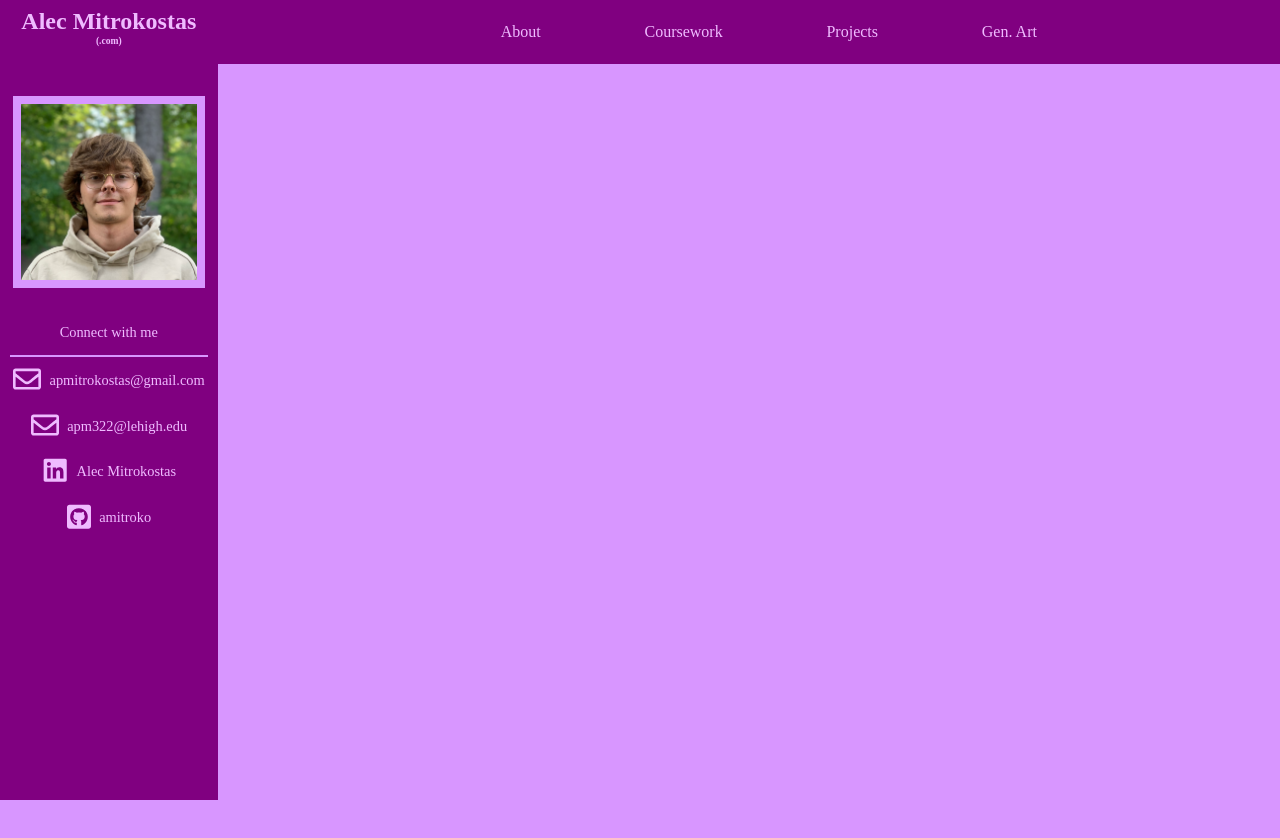
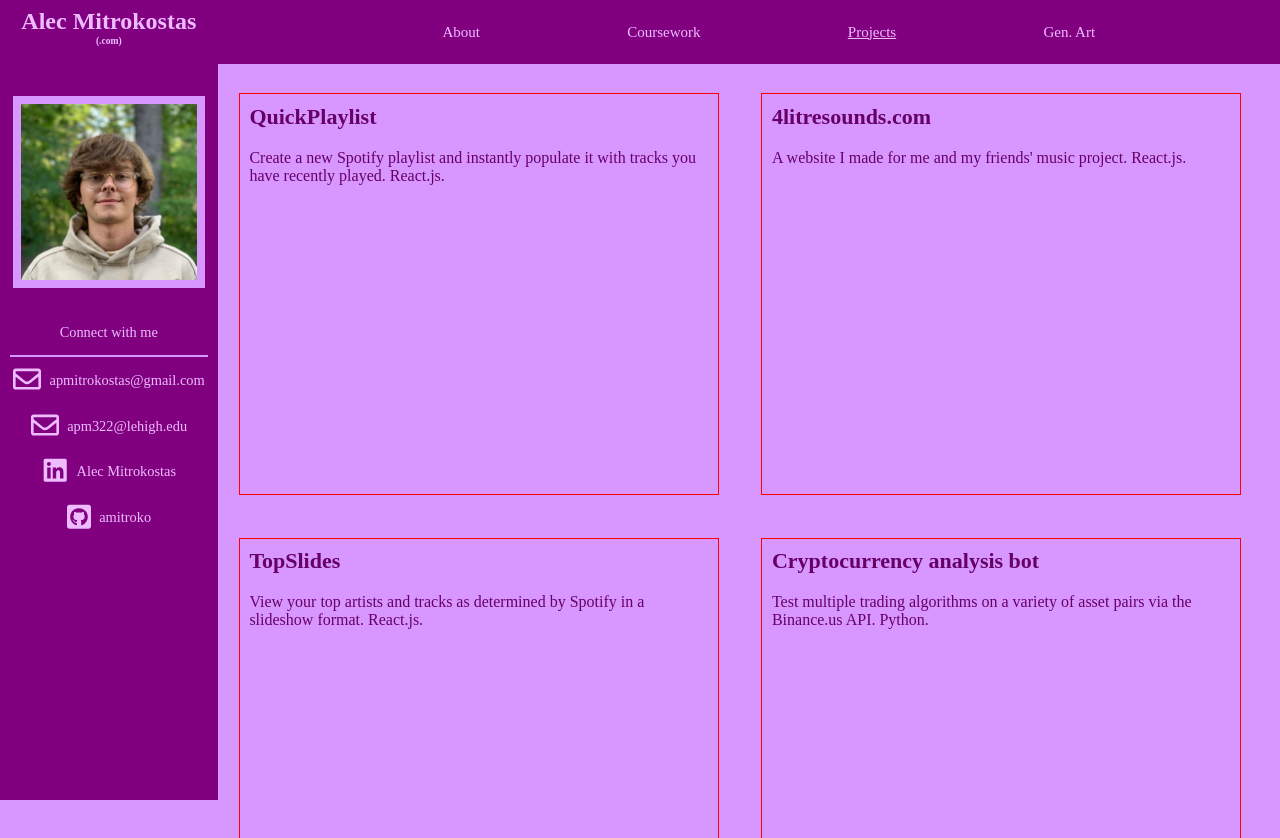
Before and after one commit to amitroko/personal-website, a React (Create React App) app: page /projects in a window 1280 px wide. Shown: the top 838 px of the page. Before the commit the page ends 800 px from the top, so only its background shows below. Built offline with nearby package versions, Linux system fonts and the light colour scheme; a web font is replaced by a local one.

Commit message:
added projects page

```diff
--- a/src/App.css
+++ b/src/App.css
@@ -36,13 +36,17 @@
 }
 
 .nav-links {
-  width: 50%;
+  width: 800px;
   display: flex;
   justify-content: space-around;
   align-items: center;
   list-style: none;
   margin-left: 17vw;
-  font-size: 2vh;
+  font-size: 15px;
+}
+
+.active-link {
+  text-decoration: underline !important;
 }
 
 .sidebar {
--- a/src/App.js
+++ b/src/App.js
@@ -1,9 +1,10 @@
 import React from 'react';
 import './App.css';
-import About from './About';
 import Header from './Header.js';
 import Sidebar from './Sidebar.js';
+import About from './About.js';
 import Coursework from './Coursework.js';
+import Projects from './Projects.js';
 import Genart from './Genart.js';
 import {BrowserRouter as Router, Switch, Route} from 'react-router-dom';
 
@@ -15,6 +16,7 @@
         <Switch>
             <Route path="/about" component={About}/>
             <Route path="/coursework" component={Coursework}/>
+            <Route path="/projects" component={Projects}/>
             <Route path="/genart" component={Genart}/>
         </Switch>
     </Router>
--- a/src/Header.js
+++ b/src/Header.js
@@ -1,39 +1,30 @@
 import React, {Component} from 'react';
 import './App.css';
-import {Link} from 'react-router-dom';
-
-const linkStyle = {
-    textDecoration: 'none',
-    color: '#efbbff',
-
-    "&:hover": {
-        textDecoration: 'underline'
-    }
-}
+import {NavLink} from 'react-router-dom';
 
 class Header extends Component {
     render() {
         return (
                 <nav>
                     <ul className="nav-links">
-                        <Link to="/about" style={linkStyle}>
+                        <NavLink to="/about" activeClassName="active-link" style={{textDecoration: 'none'}}>
                             <li>About</li>
-                        </Link>
-                        <Link to="/coursework" style={linkStyle}>
+                        </NavLink>
+                        <NavLink to="/coursework" activeClassName="active-link" style={{textDecoration: 'none'}}>
                             <li>
                                 Coursework
                             </li>
-                        </Link>
-                        <Link to="/projects" style={linkStyle}>
+                        </NavLink>
+                        <NavLink to="/projects" activeClassName="active-link" style={{textDecoration: 'none'}}>
                             <li>
                                 Projects
                             </li>
-                        </Link>
-                        <Link to="/genart" style={linkStyle}>
+                        </NavLink>
+                        <NavLink to="/genart" activeClassName="active-link" style={{textDecoration: 'none'}}>
                             <li>
                                 Gen. Art
                             </li>
-                        </Link>
+                        </NavLink>
                     </ul>
                 </nav>
         );
--- /dev/null
+++ b/src/Projects.css
@@ -0,0 +1,28 @@
+.projects-wrapper {
+    display: block;
+    margin-top: 9vh;
+    margin-left: 17vw;
+    justify-content: space-around;
+}
+
+.project {
+    height: 400px;
+    width: 45%;
+    border: 1px solid red;
+    display: block;
+    float: left;
+    margin: 2%;
+}
+
+h4 {
+    font-size: 22px;
+    color: #660066;
+    float: left;
+    margin: 2%
+}
+
+.project-text {
+    float: left;
+    margin: 2%;
+    text-align: left;
+}
--- /dev/null
+++ b/src/Projects.js
@@ -0,0 +1,29 @@
+import React, {Component} from 'react';
+import './Projects.css';
+
+class Projects extends Component {
+    render() {
+        return(
+            <div className="projects-wrapper">
+                <div className="project">
+                    <h4>QuickPlaylist</h4>
+                    <p className="project-text">Create a new Spotify playlist and instantly populate it with tracks you have recently played. React.js.</p>
+                </div>
+                <div className="project">
+                    <h4>4litresounds.com</h4>
+                    <p className="project-text">A website I made for me and my friends' music project. React.js.</p>
+                </div>
+                <div className="project">
+                    <h4>TopSlides</h4>
+                    <p className="project-text">View your top artists and tracks as determined by Spotify in a slideshow format. React.js.</p>
+                </div>
+                <div className="project">
+                    <h4>Cryptocurrency analysis bot</h4>
+                    <p className="project-text">Test multiple trading algorithms on a variety of asset pairs via the Binance.us API. Python.</p>
+                </div>
+            </div>
+        );
+    }
+}
+
+export default Projects;
```
